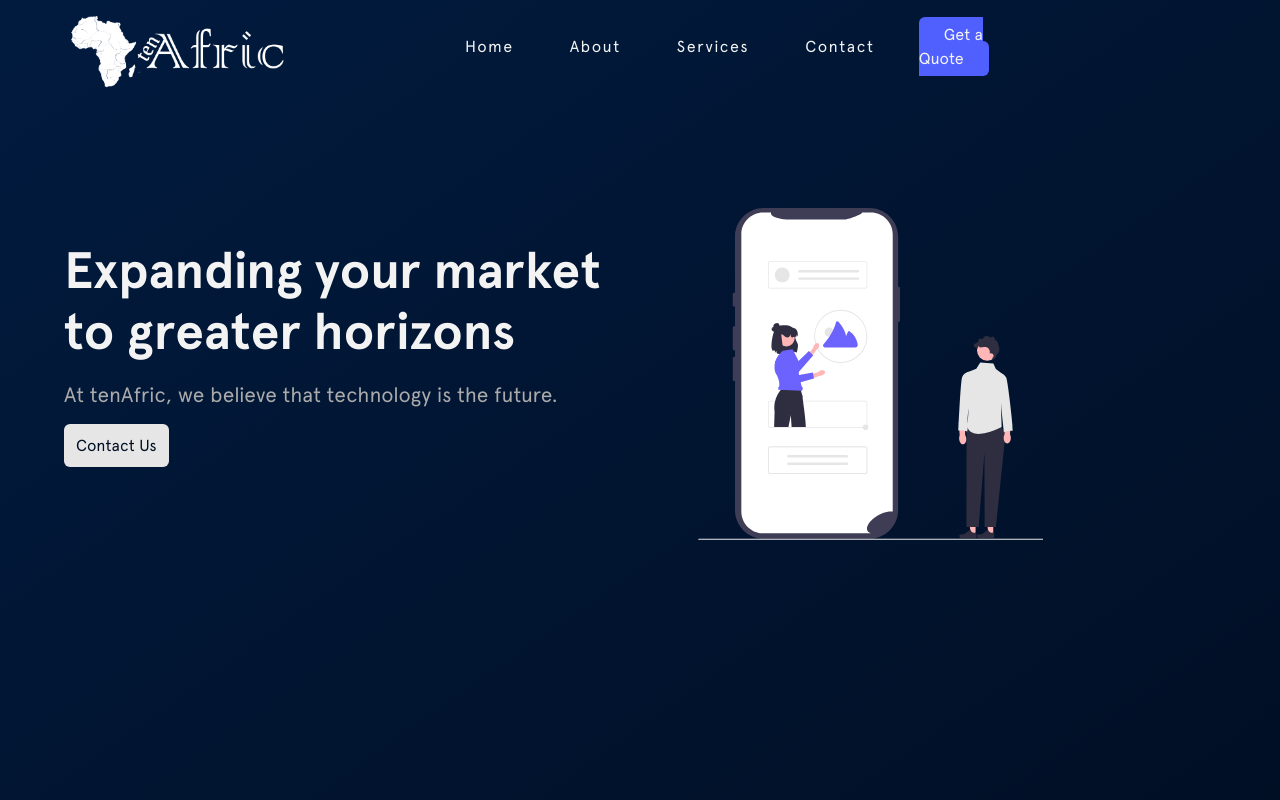
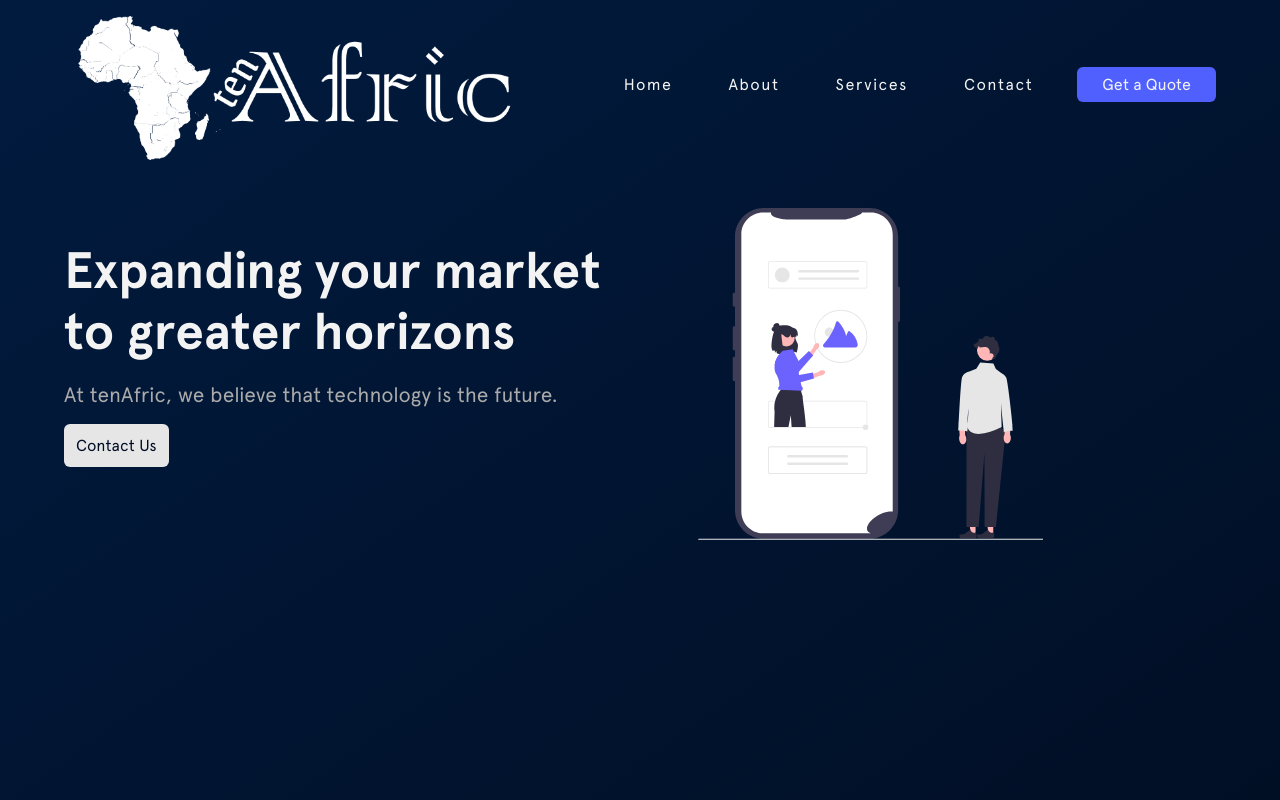
Before and after one commit to tenAfric/tenAfrik, a React (Create React App) app: page / in a window 1280 px wide. Shown: the top 800 px of the page. Built offline with nearby package versions, Linux system fonts and the light colour scheme.

Commit message:
broken correctly join believed agree

```diff
--- a/src/components/Header.jsx
+++ b/src/components/Header.jsx
@@ -19,7 +19,7 @@ const Header = () => {
       </Helmet>
       <header className="header h-16">
         <div className="xl:container mx-auto header-container pt-4">
-          <div className="grid grid-cols-2 gap-4 header-wrapper items-center">
+          <div className="flex header-wrapper items-center">
             <div className="brand-logo">
               {/* <h1 className="logo-text font-bold text-4xl">tenAfric</h1> */}
               <img className="logo" src={Logo} alt="tenAfric" />
```
